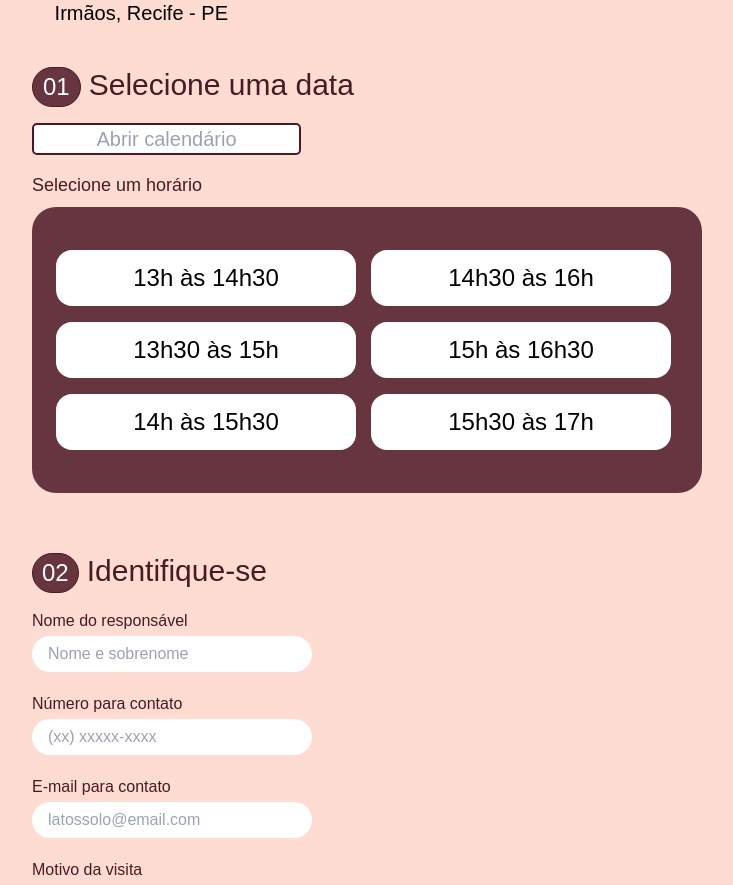
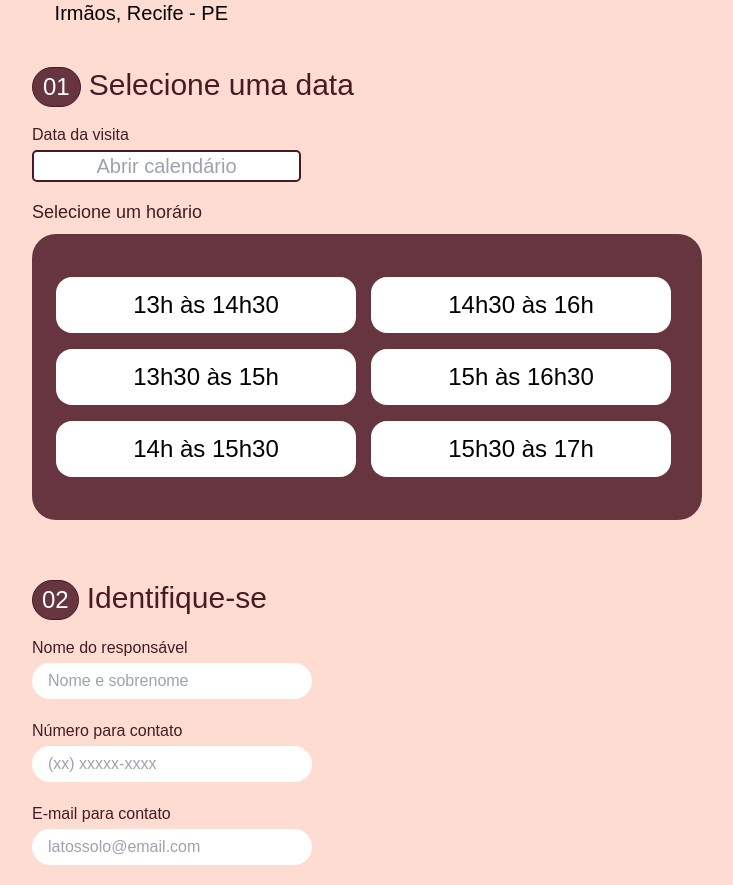
Before and after one commit to FonJava/musspe-react, a React (Vite) app: page /musspe-react/visita in a window 1280 px wide. Shown: the part 720-1605 px from the top of the page, without its empty margins (273-1006 px from the left). Built offline with nearby package versions, Linux system fonts and the light colour scheme; a web font is replaced by a local one.

Commit message:
adição de ARIA

```diff
--- a/src/App.jsx
+++ b/src/App.jsx
@@ -40,8 +40,6 @@ function AppWrapper() {
 
           <Route path="/musspe-react/acervo" element={<Acervo />} />
           <Route path="/musspe-react/jogos" element={<Jogos />} />
-          {/*
-           */}
           <Route
             path="/musspe-react/colaboradores"
             element={<Colaboradores />}
--- a/src/components/Botao-alt.jsx
+++ b/src/components/Botao-alt.jsx
@@ -7,10 +7,12 @@ const BotaoAlt = ({
   paddingX = "px-5",
   paddingY = "py-[0px]",
   onClick,
+  ...rest
 }) => (
   <button
     onClick={onClick}
     className={`inline-block bg-transparent border-2 border-[#CC7042] text-[#CC7042] ${tamanhoFonte} font-barlow-medium ${paddingX} ${paddingY} ${marginY} rounded-full hover:bg-[#CC7042] hover:text-white hover:border-[#CC7042] transition-colors duration-200`}
+    {...rest}
   >
     {children}
   </button>
--- a/src/components/Botao.jsx
+++ b/src/components/Botao.jsx
@@ -7,10 +7,12 @@ const Botao = ({
   paddingX = "px-3",
   paddingY = "py-[1.5px]",
   onClick,
+  ...rest
 }) => (
   <button
     onClick={onClick}
     className={`inline-block bg-[#d37d46] text-white ${tamanhoFonte} font-barlow-medium ${paddingX} ${paddingY} ${marginY} rounded-full hover:bg-[#c66f39] transition-colors duration-200`}
+    {...rest}
   >
     {children}
   </button>
--- a/src/components/FormularioVisita.jsx
+++ b/src/components/FormularioVisita.jsx
@@ -89,6 +89,12 @@ const FormularioVisita = () => {
           </span>
           <h2>Selecione uma data</h2>
         </span>
+        <label
+          htmlFor="date"
+          className="font-barlow-medium text-brand-dark mt-4 mb-[-13px]"
+        >
+          Data da visita
+        </label>
         <input
           type="text"
           id="date"
@@ -117,6 +123,8 @@ const FormularioVisita = () => {
                   : "font-barlow text-xl md:text-2xl bg-white px-2 w-[130px] sm:w-[200px] md:w-[300px] rounded-2xl my-2 py-2 md:py-3 mx-1 transition-colors duration-300"
               }
               onClick={() => handleTimeClick(time)}
+              aria-pressed={selectedTime === time}
+              aria-label={`Selecionar horário ${time}`}
             >
               {time}
             </button>
@@ -131,11 +139,15 @@ const FormularioVisita = () => {
         </span>
 
         <div className="grid gap-4 justify-center items-center">
-          <p className="font-barlow-medium text-brand-dark mt-4 mb-[-13px]">
+          <label
+            htmlFor="nome"
+            className="font-barlow-medium text-brand-dark mt-4 mb-[-13px]"
+          >
             Nome do responsável
-          </p>
+          </label>
           <input
             type="text"
+            id="nome"
             name="nome"
             placeholder="Nome e sobrenome"
             value={formData.nome}
@@ -143,11 +155,15 @@ const FormularioVisita = () => {
             required
             className="w-[200px] md:w-[280px] rounded-3xl py-1.5 pl-4 text-md font-barlow"
           />
-          <p className="font-barlow-medium text-brand-dark mt-1 mb-[-13px]">
+          <label
+            htmlFor="telefone"
+            className="font-barlow-medium text-brand-dark mt-1 mb-[-13px]"
+          >
             Número para contato
-          </p>
+          </label>
           <input
             type="tel"
+            id="telefone"
             name="telefone"
             placeholder="(xx) xxxxx-xxxx"
             value={formData.telefone}
@@ -161,11 +177,15 @@ const FormularioVisita = () => {
             maxLength={20}
             inputMode="text"
           />
-          <p className="font-barlow-medium text-brand-dark mt-1 mb-[-13px]">
+          <label
+            htmlFor="email"
+            className="font-barlow-medium text-brand-dark mt-1 mb-[-13px]"
+          >
             E-mail para contato
-          </p>
+          </label>
           <input
             type="email"
+            id="email"
             name="email"
             placeholder="latossolo@email.com"
             value={formData.email}
@@ -175,10 +195,14 @@ const FormularioVisita = () => {
             pattern="^[^@\s]+@[^@\s]+\.[^@\s]+$"
             title="Digite um e-mail válido (deve conter @ e .)"
           />
-          <p className="font-barlow-medium text-brand-dark mt-1 mb-[-13px]">
+          <label
+            htmlFor="motivo"
+            className="font-barlow-medium text-brand-dark mt-1 mb-[-13px]"
+          >
             Motivo da visita
-          </p>
+          </label>
           <textarea
+            id="motivo"
             name="motivo"
             placeholder="Especifique a instituição e quantidade de alunos caso instituição de ensino. Exemplos: 'Sou professor da escola X e venho visitar com minha turma de 20 alunos' ou 'Venho fazer uma visita individual para conhecer o espaço!'"
             rows={6}
--- a/src/components/MapaInterativo.jsx
+++ b/src/components/MapaInterativo.jsx
@@ -349,12 +349,11 @@ const MapaInterativo = () => {
                 <button
                   onClick={closeModal}
                   className="text-gray-400 hover:text-gray-600 text-2xl font-bold"
+                  aria-label="Fechar modal"
                 >
                   ×
                 </button>
               </div>
-
-              {/* Content */}
               <div className="p-4 overflow-y-auto max-h-[calc(90vh-120px)]">
                 {loading ? (
                   <div className="flex items-center justify-center py-8">
--- a/src/components/Modal.jsx
+++ b/src/components/Modal.jsx
@@ -62,6 +62,7 @@ const Modal = ({
         <button
           onClick={onClose}
           className="flex mx-auto text-gray-500 hover:text-gray-700 transition-colors duration-200 mb-4"
+          aria-label={textoBotao ? textoBotao : "Fechar modal"}
         >
           <BotaoAlt>{textoBotao}</BotaoAlt>
         </button>
--- a/src/pages/Colaboradores/Colaboradores.jsx
+++ b/src/pages/Colaboradores/Colaboradores.jsx
@@ -252,7 +252,8 @@ function BolsistasTab() {
               {filtro.icone && (
                 <img
                   src={filtro.icone}
-                  alt={`${filtro.nome} icon`}
+                  alt=""
+                  aria-hidden="true"
                   className="w-[15px] sm:w-[20px] inline-block mr-1 sm:mr-2"
                 />
               )}
```
Also changed, not shown: src/components/Header/Header.jsx (+4 -0 lines).
